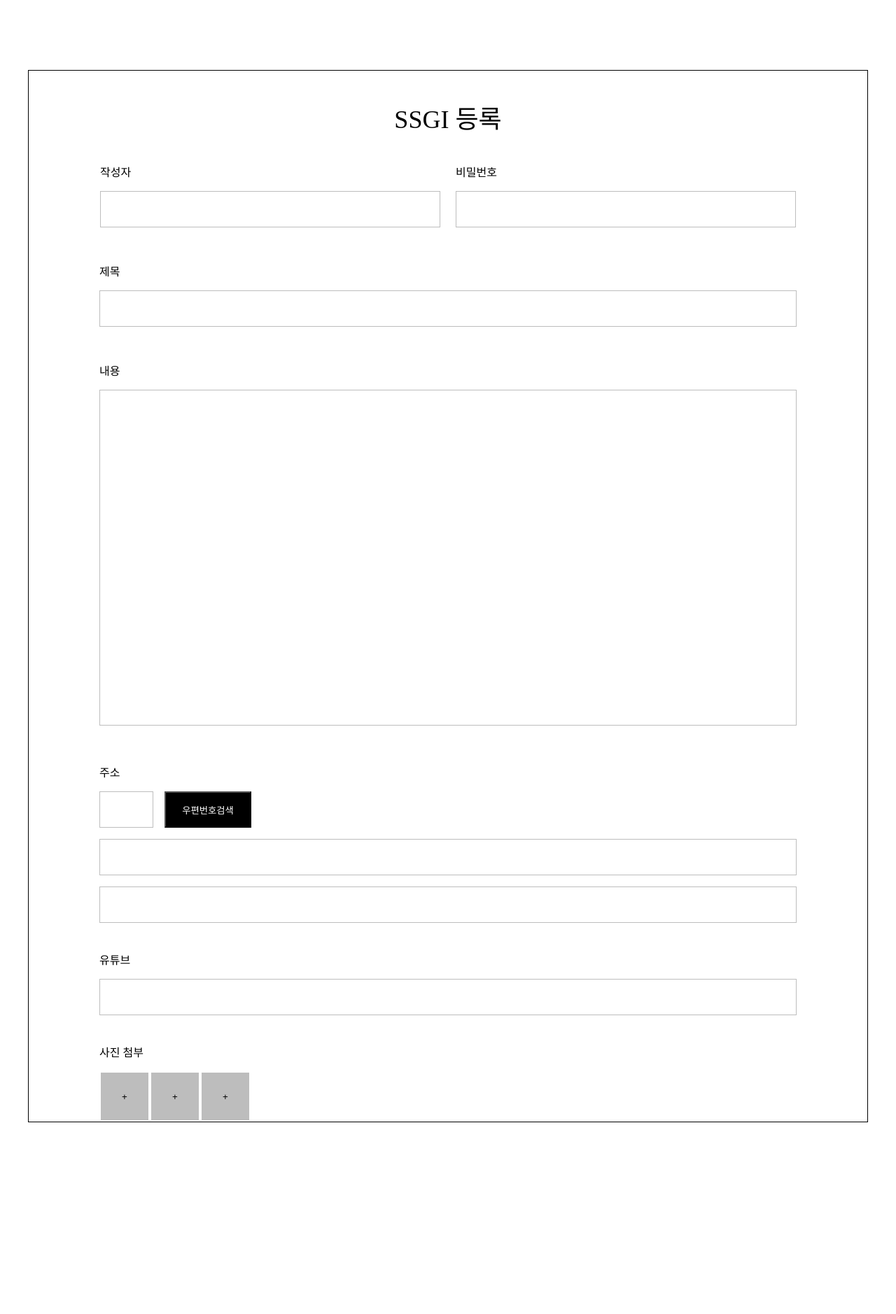
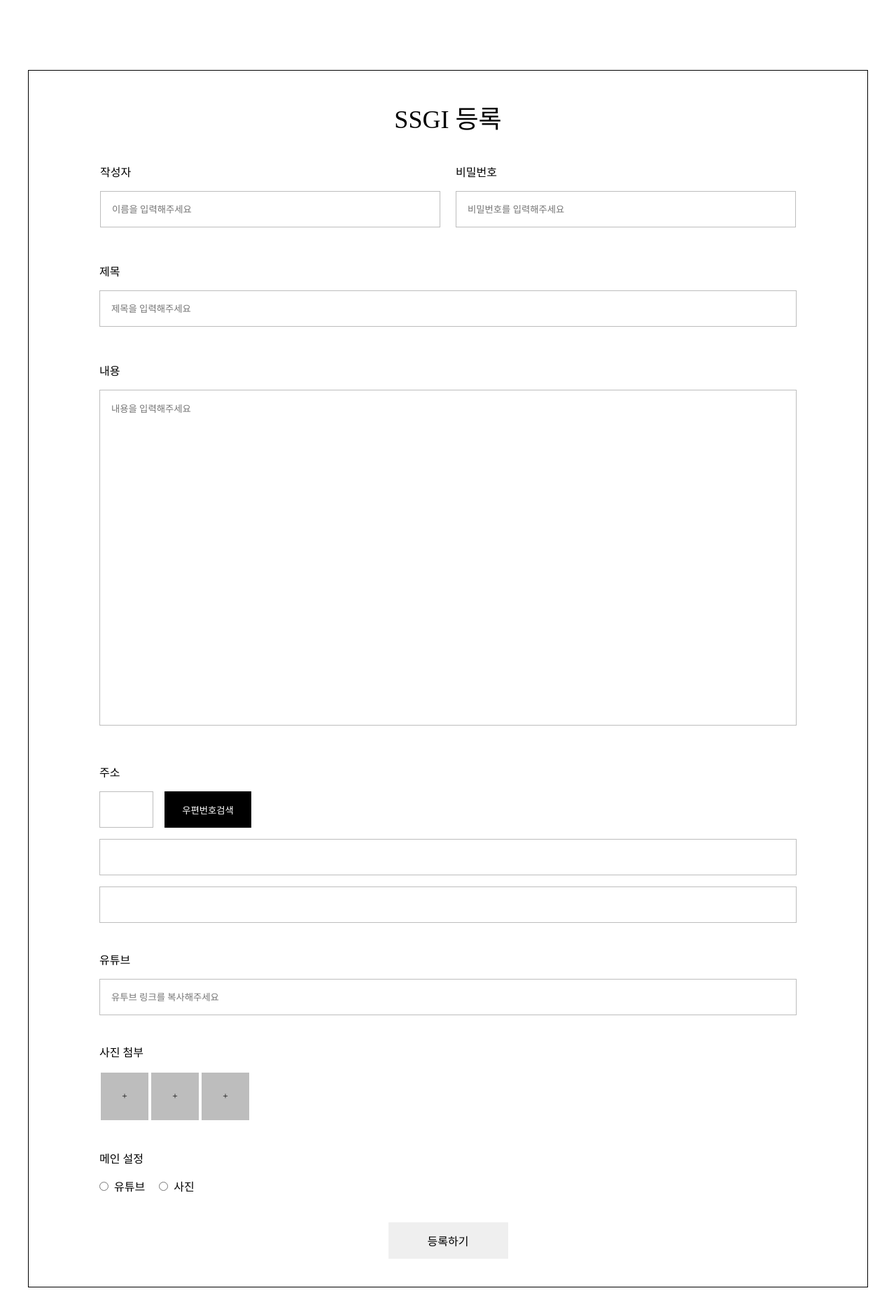
Before and after one commit to wem519/Sslyaegi, a Next.js app: page /sslyaegi/ssgi in a window 1280 px wide. Shown: the top 1878 px of the page at 70% size. Before the commit the page ends 1704 px from the top, so only its background shows below. Built offline with nearby package versions, Linux system fonts and the light colour scheme; a web font is replaced by a local one.

Commit message:
ssgi게시판 css 완료

```diff
--- a/src/components/commons/uploads/Uploads01.styles.ts
+++ b/src/components/commons/uploads/Uploads01.styles.ts
@@ -10,6 +10,7 @@
   width: 68px;
   height: 68px;
   border-style: none;
+  font-family: "myfont";
   margin: 2px;
   background-color: #bdbdbd;
   cursor: pointer;
--- a/src/components/ssgi/Ssgi.container.tsx
+++ b/src/components/ssgi/Ssgi.container.tsx
@@ -1,5 +1,26 @@
+import { useState } from "react";
 import SsgiUI from "./Ssgi.presenter";
 
 export default function Ssgi() {
+  // --> 게시판 입력 상태관리
+  const [writer, setWriter] = useState("");
+  const [password, setPassword] = useState("");
+  const [subject, setSubject] = useState("");
+  const [content, setContent] = useState("");
+  const [youtubeUrl, setYoutubeUrl] = useState("");
+  const [zipcode, setZipcode] = useState("");
+  const [address, setAddress] = useState("");
+  const [addressDetail, setAddressDetail] = useState("");
+  // --> 게시판 입력 상태관리
+
+  // --> 에러 메시지 상태관리
+  const [writerError, setWriterError] = useState("");
+  const [passwordError, setPasswordError] = useState("");
+  const [subjectError, setSubjectError] = useState("");
+  const [contentError, setContentError] = useState("");
+  // --> 에러 메시지 상태관리
+
+  // -->
+
   return <SsgiUI />;
 }
--- a/src/components/ssgi/Ssgi.presenter.tsx
+++ b/src/components/ssgi/Ssgi.presenter.tsx
@@ -17,8 +17,13 @@
   Address,
   Youtube,
   ImageWrapper,
+  RadioWrapper,
+  Radio,
+  RadioLabel,
+  ButtonWrapper,
+  Submit,
 } from "./Ssgi.styles";
-export default function SsgiUI() {
+export default function SsgiUI(props) {
   return (
     <div
     // style={{ display: "flex", flexDirection: "column", alignItems: "center" }}
@@ -28,24 +33,28 @@
         <WriterWrapper>
           <InputWrapper>
             <Label>작성자</Label>
-            <Writer />
+            <Writer
+              type="text"
+              placeholder="이름을 입력해주세요"
+              onChange={props.onChangeWriter}
+            />
             <Error></Error>
           </InputWrapper>
           <InputWrapper>
             <Label>비밀번호</Label>
-            <Password />
+            <Password type="password" placeholder="비밀번호를 입력해주세요" />
             <Error></Error>
           </InputWrapper>
         </WriterWrapper>
         <ContentsWrapper>
           <InputWrapper>
             <Label>제목</Label>
-            <Subject />
+            <Subject placeholder="제목을 입력해주세요" />
             <Error></Error>
           </InputWrapper>
           <InputWrapper>
             <Label>내용</Label>
-            <Contents />
+            <Contents placeholder="내용을 입력해주세요" />
             <Error></Error>
           </InputWrapper>
         </ContentsWrapper>
@@ -59,7 +68,7 @@
           <Address />
           <InputWrapper>
             <Label>유튜브</Label>
-            <Youtube />
+            <Youtube placeholder="유투브 링크를 복사해주세요" />
           </InputWrapper>
         </InputWrapper>
         <ImageWrapper>
@@ -68,6 +77,18 @@
             <Uploads01 key={`${el}+${index}`} />
           ))}
         </ImageWrapper>
+        <RadioWrapper>
+          <Label>메인 설정</Label>
+          <Radio type="radio" name="radio-button" id="youtube" />
+          <RadioLabel htmlFor="youtube">유튜브</RadioLabel>
+          <Radio type="radio" name="radio-button" id="image" />
+          {/* 1.라디오 버튼 속성에 name이 없으면 모두 체크하거나 해제할 수 있어 name이 필수
+          2. input의 id와 label의 htmlFor를 통해 연결 */}
+          <RadioLabel htmlFor="image">사진</RadioLabel>
+        </RadioWrapper>
+        <ButtonWrapper>
+          <Submit>등록하기</Submit>
+        </ButtonWrapper>
       </Wrapper>
     </div>
   );
--- a/src/components/ssgi/Ssgi.styles.ts
+++ b/src/components/ssgi/Ssgi.styles.ts
@@ -19,12 +19,21 @@
   font-size: 36px;
   font-weight: 500;
   padding-top: 40px;
+
+  @media screen and (max-width: 390px) {
+    font-size: 58px;
+  }
 `;
 export const WriterWrapper = styled.div`
   width: 100%;
   display: flex;
   flex-direction: row;
   justify-content: space-between;
+
+  @media screen and (max-width: 390px) {
+    display: flex;
+    flex-direction: column;
+  }
 `;
 export const InputWrapper = styled.div`
   padding-top: 40px;
@@ -33,18 +42,42 @@
   padding-bottom: 16px;
   font-size: 16px;
   font-weight: 500;
+
+  @media screen and (max-width: 390px) {
+    display: none;
+  }
 `;
 export const Writer = styled.input`
   width: 486px;
   height: 52px;
   padding-left: 16px;
   border: 1px solid #bdbdbd;
+  ::placeholder {
+    font-family: "myfont";
+  }
+  @media screen and (max-width: 390px) {
+    width: 725px;
+    height: 65px;
+    ::placeholder {
+      font-size: 20px;
+    }
+  }
 `;
 export const Password = styled.input`
   width: 486px;
   height: 52px;
   padding-left: 16px;
   border: 1px solid #bdbdbd;
+  ::placeholder {
+    font-family: "myfont";
+  }
+  @media screen and (max-width: 390px) {
+    width: 725px;
+    height: 65px;
+    ::placeholder {
+      font-size: 20px;
+    }
+  }
 `;
 export const Error = styled.div`
   padding-top: 10px;
@@ -60,13 +93,34 @@
   height: 52px;
   padding-left: 16px;
   border: 1px solid #bdbdbd;
+  ::placeholder {
+    font-family: "myfont";
+  }
+  @media screen and (max-width: 390px) {
+    width: 996px;
+    height: 65px;
+    ::placeholder {
+      font-size: 20px;
+    }
+  }
 `;
 export const Contents = styled.textarea`
   width: 996px;
   height: 480px;
   border: 1px solid #bdbdbd;
+  padding-top: 16px;
   padding-left: 16px;
   resize: none;
+  ::placeholder {
+    font-family: "myfont";
+  }
+  @media screen and (max-width: 390px) {
+    width: 996px;
+    height: 480px;
+    ::placeholder {
+      font-size: 20px;
+    }
+  }
 `;
 
 export const PostWrapper = styled.div`
@@ -77,15 +131,28 @@
   width: 77px;
   height: 52px;
   border: 1px solid #bdbdbd;
+  @media screen and (max-width: 390px) {
+    width: 107px;
+    height: 65px;
+    ::placeholder {
+      font-size: 20px;
+    }
+  }
 `;
 export const PostButton = styled.button`
   width: 124px;
   height: 52px;
   margin-left: 16px;
+  border: none;
   background-color: black;
   color: white;
   cursor: pointer;
   font-family: "myfont";
+  @media screen and (max-width: 390px) {
+    width: 143px;
+    height: 65px;
+    font-size: 16px;
+  }
 `;
 export const Address = styled.input`
   width: 996px;
@@ -99,8 +166,35 @@
   height: 52px;
   padding-left: 16px;
   border: 1px solid #bdbdbd;
+  ::placeholder {
+    font-family: "myfont";
+  }
 `;
 export const ImageWrapper = styled.div`
   padding-top: 40px;
   width: 996px;
 `;
+export const RadioWrapper = styled.div`
+  padding-top: 40px;
+  width: 996px;
+`;
+export const Radio = styled.input`
+  cursor: pointer;
+`;
+export const RadioLabel = styled.label`
+  margin-left: 8px;
+  margin-right: 20px;
+  font-weight: 500;
+  cursor: pointer;
+`;
+export const ButtonWrapper = styled.div`
+  padding-top: 40px;
+  padding-bottom: 40px;
+`;
+export const Submit = styled.button`
+  width: 171px;
+  height: 52px;
+  font-family: "myfont";
+  font-size: 16px;
+  border: none;
+`;
```
